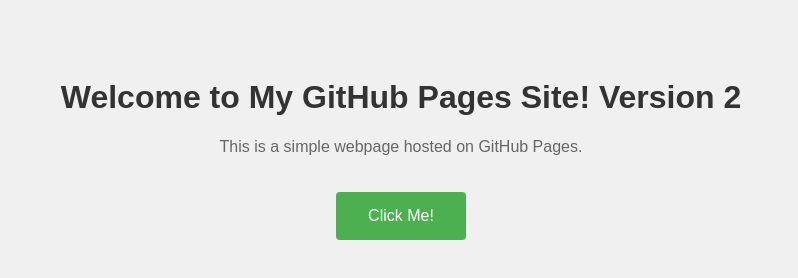
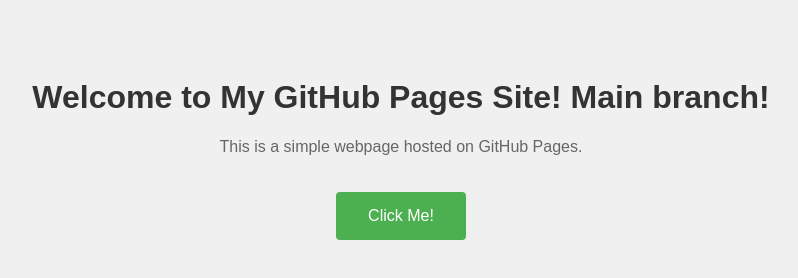
Before and after one commit to vluchkov/career, a plain HTML site: page index.html in a window 1280 px wide. Shown: the whole page, without its empty margins (239-1037 px from the left). Drawn offline with Linux system fonts and the light colour scheme.

Commit message:
changed index.html: added main branch title

```diff
--- a/index.html
+++ b/index.html
@@ -36,7 +36,7 @@
     </style>
 </head>
 <body>
-    <h1>Welcome to My GitHub Pages Site! Version 2</h1>
+    <h1>Welcome to My GitHub Pages Site! Main branch!</h1>
     <p>This is a simple webpage hosted on GitHub Pages.</p>
     <button class="button" onclick="showMessage()">Click Me!</button>
 
```
